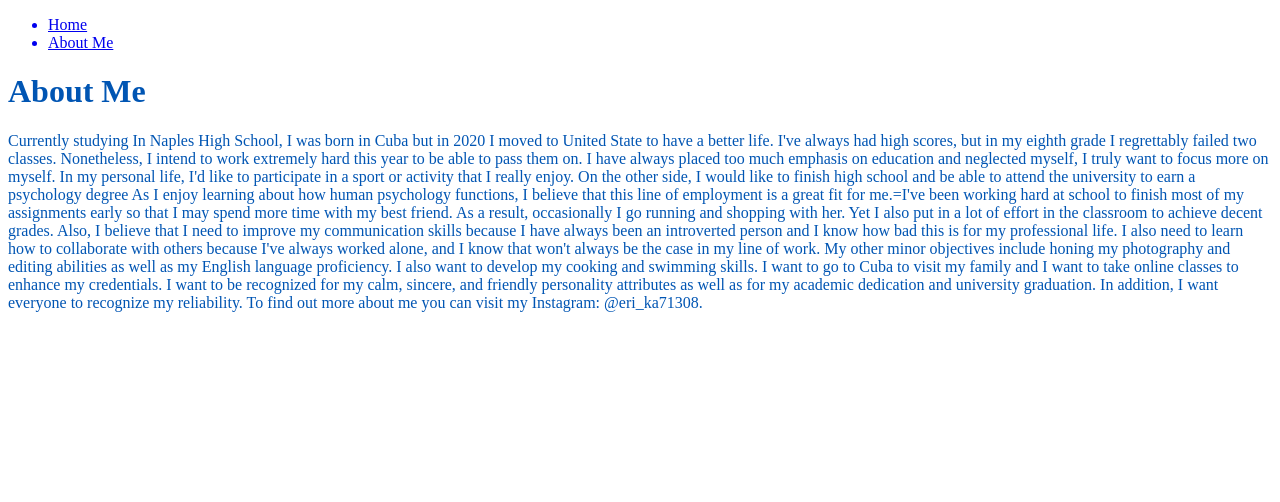
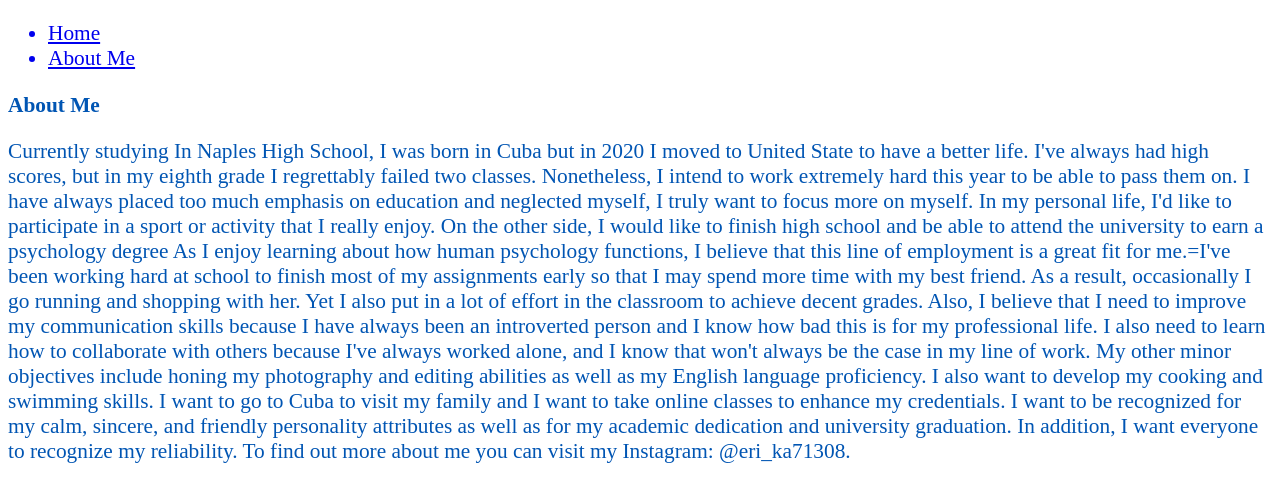
Before and after one commit to CCPS467148/CCPS467148.github.io, a plain HTML site: page aboutme.html in a window 1280 px wide. Drawn offline with Linux system fonts and the light colour scheme.

Commit message:
Update style.css

```diff
--- a/style.css
+++ b/style.css
@@ -1,25 +1,35 @@
 p {
   color: #0055b3;
+  font-size: 16pt;
 }
 
 ul {
-  color: #0055b3;}
+  color: #0055b3;
+  font-size: 16pt;
+}
 
 ol {
-  color: #0055b3;}
+  color: #0055b3;
+  font-size: 16pt;
+}
 
 h1{
   font-weight: bold;
-  font-style: }
+  font-style: Time New Roman;
+  font-size: 16pt;
+}
 
 header {
   color: #0055b3;
+  font-size: 16pt;
 }
 
 body {
   color: #0055b3;
+  font-size: 16pt;
 }
 
 footer {
   color: #0055b3;
+  font-size: 16pt;
 }
```
